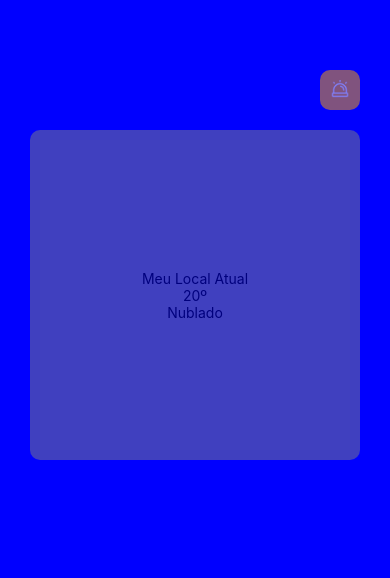
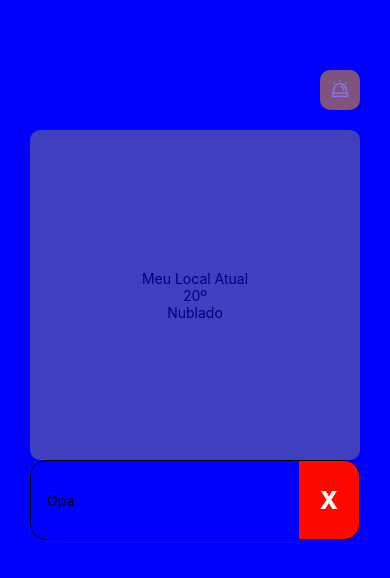
Before and after one commit to Phonedison/react-native-p4, a React Native app: screen / in a window 390 px wide. Shown: the top 578 px of the page. Built offline with nearby package versions, Linux system fonts and the light colour scheme.

Commit message:
feat: Adicionando o componente de lista de favoritos e a estilização inicial.

```diff
--- /dev/null
+++ b/src/components/ListaFavoritos/index.tsx
@@ -0,0 +1,16 @@
+import { StyleSheet, Text, TouchableOpacity, View } from "react-native";
+import { styles } from "./styles";
+
+export const ListaFavoritos = () => {
+
+  return (
+    <TouchableOpacity style={styles.card} activeOpacity={0.85}>
+      <View style={styles.conteudo}>
+        <Text>Opa</Text>
+      </View>
+      <TouchableOpacity activeOpacity={0.8} style={styles.botaoRemover}>
+        <Text style={styles.botaoRemoverTexto}>X</Text>
+      </TouchableOpacity>
+    </TouchableOpacity>
+  );
+};
--- /dev/null
+++ b/src/components/ListaFavoritos/styles.ts
@@ -0,0 +1,36 @@
+import { StyleSheet } from "react-native";
+
+export const styles = StyleSheet.create({
+  /* estilização padrão dos cards */
+  card: {
+    backgroundColor: "cardBackgroundColor",
+    width: "100%",
+    height: "100%",
+    alignItems: "center",
+    alignContent: "center",
+    borderColor: "cardBorderColor",
+    borderRadius: 16,
+    borderWidth: 1,
+    maxHeight: 80,
+    flexDirection: "row",
+    justifyContent: "space-between",
+  },
+  conteudo: {
+    padding: 16,
+  },
+  botaoRemover: {
+    padding: 16,
+    backgroundColor: "#ff0800",
+    width: 60,
+    height: "100%",
+    borderTopRightRadius: 15,
+    borderBottomRightRadius: 15,
+    justifyContent: "center",
+  },
+  botaoRemoverTexto: {
+    color: "white",
+    fontSize: 24,
+    fontWeight: 800,
+    textAlign: "center",
+  },
+});
--- a/src/screens/Home/index.tsx
+++ b/src/screens/Home/index.tsx
@@ -2,6 +2,7 @@ import React from "react";
 import { View, Image, Text, TouchableOpacity } from "react-native";
 import { styles } from "./styles";
 import iconeAlerta from "../../../assets/Siren.png";
+import { ListaFavoritos } from "../../components/ListaFavoritos";
 
 export const Home = () => {
   return (
@@ -31,6 +32,8 @@ export const Home = () => {
           <Text></Text>
         </TouchableOpacity>
       </View>
+
+      <ListaFavoritos />
     </View>
   );
 };
```
